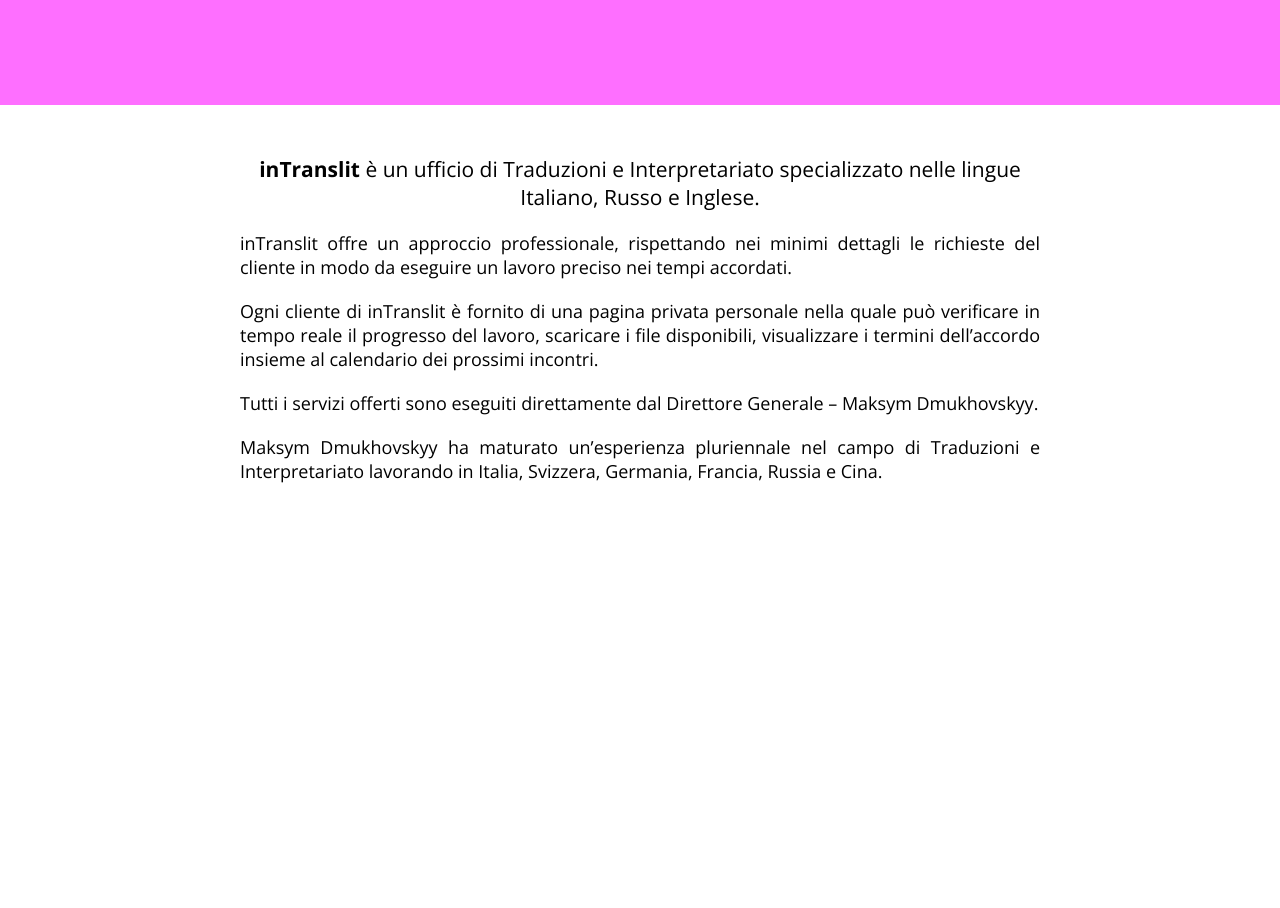
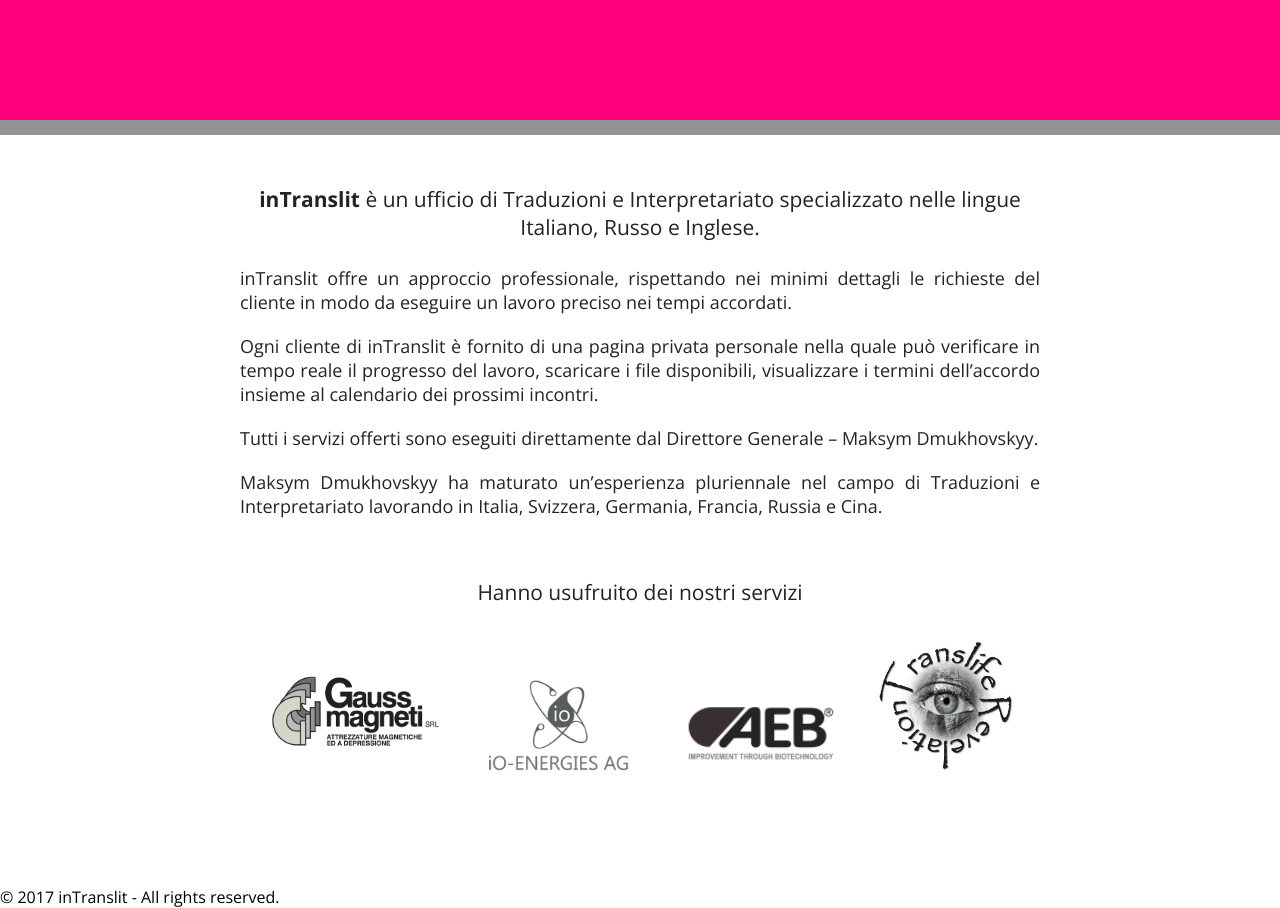
Before and after one commit to maxdyy/inTranslit_2.0, a plain HTML site: page itHOME.html in a window 1280 px wide. Shown: the part 440-1348 px from the top of the page. Before the commit the page ends 933 px from the top, so only its background shows below. Drawn offline with nearby package versions, Linux system fonts and the light colour scheme.

Commit message:
Dried languages page code, added intersection lines on slider, added companies + hover effect.

```diff
--- a/Styles/itHOMEstyle.css
+++ b/Styles/itHOMEstyle.css
@@ -92,6 +92,14 @@ nav ul li a:hover {
 .slider{
   overflow: hidden;
   height: 450px;
+  padding-top: 15px;
+  background-color: #929292;
+}
+
+#intersection {
+  height: 15px;
+  padding: 0;
+  background-color: #929292;
 }
 
 .slider figure div {
@@ -109,7 +117,7 @@ nav ul li a:hover {
   width: 500%;
   margin: 0;
   left: 0;
-  animation: 30s slidy infinite;
+  animation: 60s slidy infinite;
 }
 
 @keyframes slidy {
@@ -180,6 +188,9 @@ nav ul li a:hover {
   }
 }
 
+/*buttons*/
+
+
 
 
 /*body text*/
@@ -188,23 +199,79 @@ article {
   width: 800px;
   margin-left: auto;
   margin-right: auto;
-  margin-top: 50px;
+  color: #242323;
 }
 
 h3  {
   font-size: 21px;
   font-weight: 400;
   text-align: center;
-  padding-bottom: 10px;
+  padding-bottom: 15px;
+  margin-top: 50px;
 }
 
 #bold{
   font-weight: 700;
 }
 
-p {
+.description {
   font-size: 18px;
   text-align: justify;
   padding-bottom: 10px;
   padding-top: 10px;
+  margin-top:
 }
+
+
+/*companies logos*/
+section {
+  width: 800px;
+  height: 250px;
+  margin-left: auto;
+  margin-right: auto;
+  margin-top: 15px;
+  text-align: center;
+}
+
+.comp-logos {
+  height: 100%;
+  width: 100%;
+  list-style-type: none;
+  text-align: center;
+}
+
+.comp-logos li{
+  display: inline;
+  margin-left: 10px;
+  margin-right: 10px;
+}
+
+.comp-logos li img {
+  filter: grayscale(95%);
+}
+
+.comp-logos li img:hover {
+  filter: grayscale(0);
+}
+
+
+
+/*footer*/
+/*footer {
+  width: 100%;
+  background-color: #383838;
+  position: absolute;
+  right: 0;
+  bottom: 0;
+  left: 0;
+}
+
+.copyright {
+  margin-top: 5px;
+  margin-bottom: 5px;
+  color: #fff;
+  font-family: "Open Sans";
+  font-size: 12px;
+  font-weight: 300;
+  text-align: center;
+}*/
--- a/Styles/langpage.css
+++ b/Styles/langpage.css
@@ -18,7 +18,7 @@ header {
 }
 
 #header-inner {
-  max-width: 1200px;
+  /*max-width: 1200px;*/
   margin: 0 auto;
 }
 
@@ -27,7 +27,6 @@ header {
   left: 50%;
   top: 6.5%;
   transform: translate(-50%, -50%);
-  text-align: center;
   width: 400px;
   height: 90px;
   background: url(img/RR_logo_extended.png) no-repeat center;
@@ -60,8 +59,6 @@ button {
   font-family: "Open Sans"
   font-weight: 300;
   padding: 10px;
-  /*margin-left: 15px;
-  margin-right: 15px;*/
   margin: 15px;
   cursor: pointer;
   transition: 1000ms ease all;
@@ -101,15 +98,14 @@ footer {
   right: 0;
   bottom: 0;
   left: 0;
-        text-align: center;
 }
 
 p.copyright {
   margin-top: 5px;
   margin-bottom: 5px;
-        width: 100%;
   color: #fff;
   font-family: "Open Sans";
   font-size: 12px;
+  font-weight: 300;
   text-align: center;
 }
--- a/itHOME.html
+++ b/itHOME.html
@@ -28,49 +28,66 @@
       <div class="slider">
         <figure>
           <div class="slide">
-            <p class="slide-text">A ipsum dolor sit amet, consectetur adipisicing elit</p>
+            <p class="slide-text">A ipsum dolor sit amet <button>ENGLISH</button></p>
             <img src="Styles/img/slide1.jpg" alt="">
           </div>
           <div class="slide">
-            <p class="slide-text">B ipsum dolor sit amet, consectetur adipisicing elit</p>
+            <p class="slide-text">B ipsum dolor sit amet</p>
             <img src="Styles/img/slide2.jpg" alt="">
           </div>
           <div class="slide">
-            <p class="slide-text">C ipsum dolor sit amet, consectetur adipisicing elit</p>
+            <p class="slide-text">C ipsum dolor sit amet</p>
             <img src="Styles/img/slide3.jpg" alt="">
           </div>
           <div class="slide">
-            <p class="slide-text">D ipsum dolor sit amet, consectetur adipisicing elit</p>
+            <p class="slide-text">D ipsum dolor sit amet</p>
             <img src="Styles/img/slide4.jpg" alt="">
           </div>
           <div class="slide">
-            <p class="slide-text">E ipsum dolor sit amet, consectetur adipisicing elit</p>
+            <p class="slide-text">E ipsum dolor sit amet</p>
             <img src="Styles/img/slide5.jpg" alt="">
           </div>
         </figure>
       </div>
 
-    <!-- carousel end -->
+    <!-- slider end -->
+
+    <p id="intersection"></p>
+
+    <!-- article texts -->
 
       <article class="text">
         <h3>
           <span id="bold">inTranslit</span> è un ufficio di Traduzioni e Interpretariato specializzato nelle lingue Italiano, Russo e Inglese.
         </h3>
 
-        <p>
+        <p class="description">
         inTranslit offre un approccio professionale, rispettando nei minimi dettagli le richieste del cliente in modo da eseguire un lavoro preciso nei tempi accordati.
         </p>
-        <p>
+        <p class="description">
         Ogni cliente di inTranslit è fornito di una pagina privata personale nella quale può verificare in tempo reale il progresso del lavoro, scaricare i file disponibili, visualizzare i termini dell’accordo insieme al calendario dei prossimi incontri.
         </p>
-        <p>
+        <p class="description">
         Tutti i servizi offerti sono eseguiti direttamente dal Direttore Generale – Maksym Dmukhovskyy.
         </p>
-        <p>
+        <p class="description">
         Maksym Dmukhovskyy ha maturato un’esperienza pluriennale nel campo di Traduzioni e Interpretariato lavorando in Italia, Svizzera, Germania, Francia, Russia e Cina.
         </p>
 
+        <h3>
+          Hanno usufruito dei nostri servizi
+        </h3>
+
       </article>
+
+      <section>
+        <ul class="comp-logos">
+          <li><img src="Styles/img/gauss.jpg" alt="" width="180"></li>
+          <li><img src="Styles/img/ioen.jpg" alt="" width="180"></li>
+          <li><img src="Styles/img/aeb.png" alt="" width="180"></li>
+          <li><img src="Styles/img/rev.jpg" alt="" width="140"></li>
+        </ul>
+      </section>
 
 
 
@@ -79,7 +96,9 @@
 
 
 
-
+    <footer>
+      <p class="copyright">© 2017  inTranslit - All rights reserved.</p>
+    </footer>
 
   </body>
 </html>
```
Also changed, not shown: LanguagesPage.html (+0 -1 lines), Styles/img/aeb.png (added), Styles/img/gauss.jpg (added), Styles/img/ioen.jpg (added), Styles/img/rev.jpg (added). Lines whose indentation alone changed are shown as unchanged.
